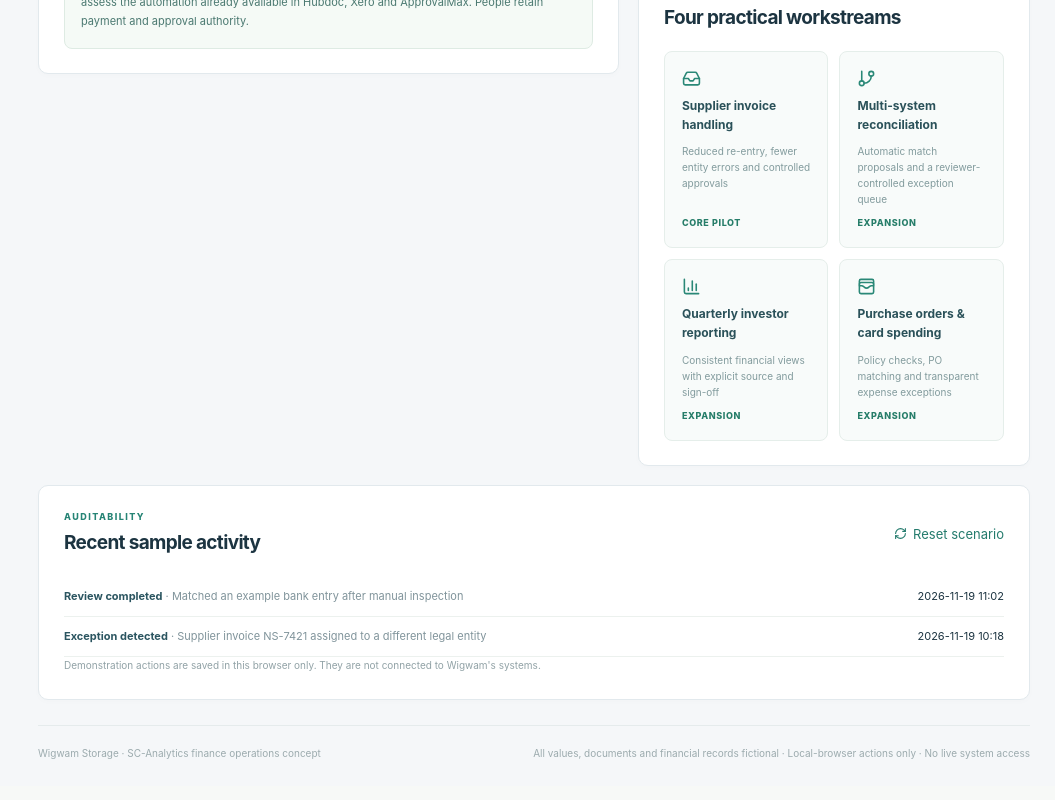
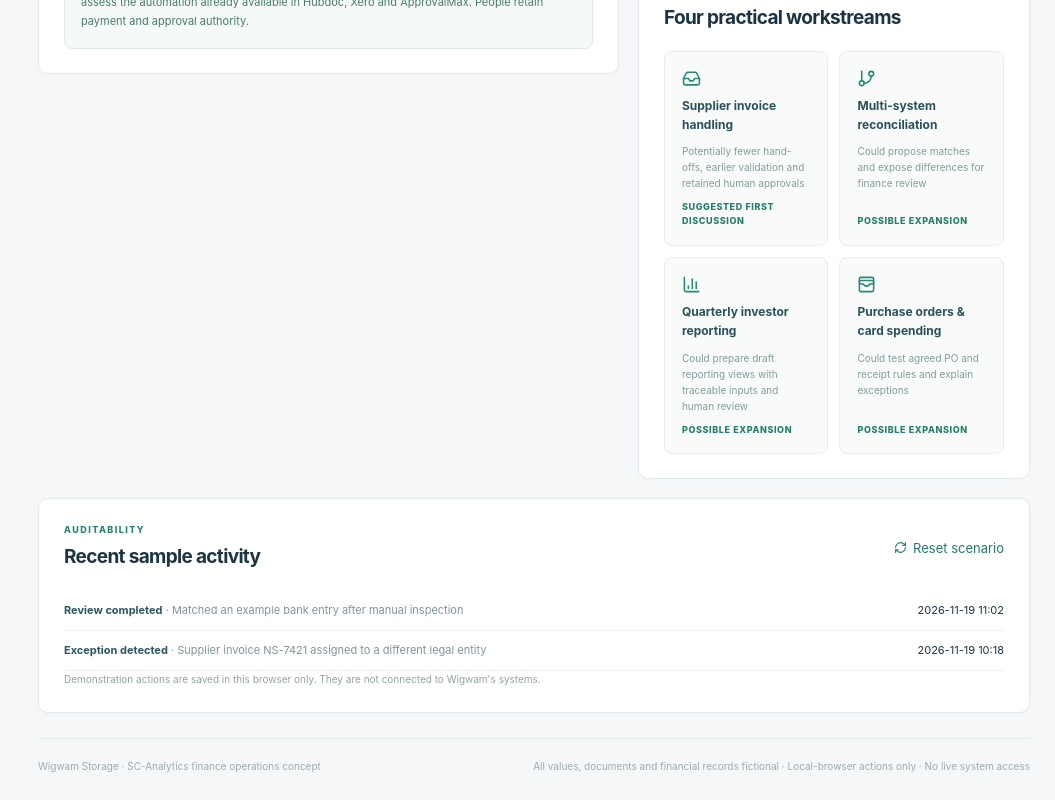
Before and after one commit to sastree14/AI-Demonstration, a Next.js app: page /demos/wigwam-finance in a window 1280 px wide. Shown: the part 1579-2379 px from the top of the page, without its empty margins (225-1280 px from the left). Built offline with nearby package versions, Linux system fonts and the light colour scheme.

Commit message:
Remove unverified re-keying and spending assumptions from business-scenario descriptions

```diff
--- a/app/demos/wigwam-finance/engine.ts
+++ b/app/demos/wigwam-finance/engine.ts
@@ -1,5 +1,7 @@
 // All transactions, financial periods, company entities and ROI assumptions below
 // are synthetic demonstration data. Real Wigwam Storage data is NOT included.
+// Demo policies are configurable hypotheses: actual PO exemptions, company structure,
+// role permissions, approval thresholds and source-system mappings are unverified.
 export type EntityId="operating"|"property"|"services";
 export const entities:{id:EntityId;name:string;short:string}[]=[
  {id:"operating",name:"Operating entity A",short:"Operating A"},
@@ -64,10 +66,10 @@ export const investorPeriods=[
  {id:"2026-Q4F",name:"Q4 2026 · forecast",revenue:320000,costs:230000,collections:312000,cash:256000,occupancy:87}
 ];
 export const scenarios=[
- {id:"ap",title:"Supplier invoice handling",problem:"Shared inbox → Hubdoc → Xero → ApprovalMax with manual re-keying and handoffs",value:"Reduced re-entry, fewer entity errors and controlled approvals",type:"Core pilot"},
- {id:"bank",title:"Multi-system reconciliation",problem:"Stripe, GoCardless, bank and operational receipts need cross-checking",value:"Automatic match proposals and a reviewer-controlled exception queue",type:"Expansion"},
- {id:"report",title:"Quarterly investor reporting",problem:"Quarterly internal and external packs require repeatable source reconciliation",value:"Consistent financial views with explicit source and sign-off",type:"Expansion"},
- {id:"spend",title:"Purchase orders & card spending",problem:"POs in Monday.com, missing references and unverified card receipts",value:"Policy checks, PO matching and transparent expense exceptions",type:"Expansion"}
+ {id:"ap",title:"Supplier invoice handling",problem:"Nick described a manual, fragmented shared inbox → Hubdoc → Xero → ApprovalMax process",value:"Potentially fewer hand-offs, earlier validation and retained human approvals",type:"Suggested first discussion"},
+ {id:"bank",title:"Multi-system reconciliation",problem:"Nick identified reconciliation as an improvement area; actual source connections are unverified",value:"Could propose matches and expose differences for finance review",type:"Possible expansion"},
+ {id:"report",title:"Quarterly investor reporting",problem:"Nick wants to improve quarterly investor reports; actual templates and sources are unknown",value:"Could prepare draft reporting views with traceable inputs and human review",type:"Possible expansion"},
+ {id:"spend",title:"Purchase orders & card spending",problem:"POs are in Monday.com and card controls are an area of interest; receipt policies are unknown",value:"Could test agreed PO and receipt rules and explain exceptions",type:"Possible expansion"}
 ];
 export function money(n:number){return new Intl.NumberFormat("en-GB",{style:"currency",currency:"GBP",maximumFractionDigits:0}).format(n)}
 export function moneyPrecise(n:number){return new Intl.NumberFormat("en-GB",{style:"currency",currency:"GBP",minimumFractionDigits:2,maximumFractionDigits:2}).format(n)}
```
